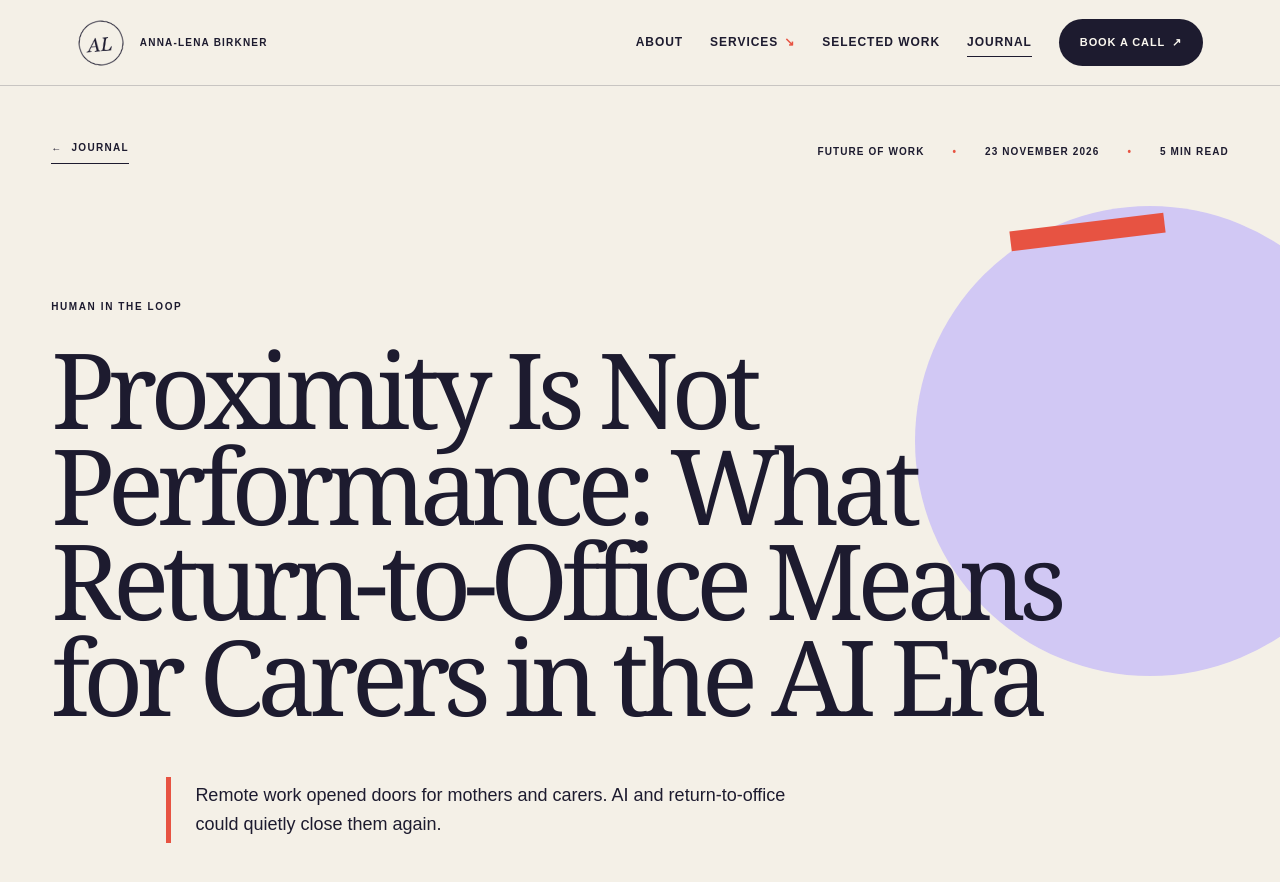
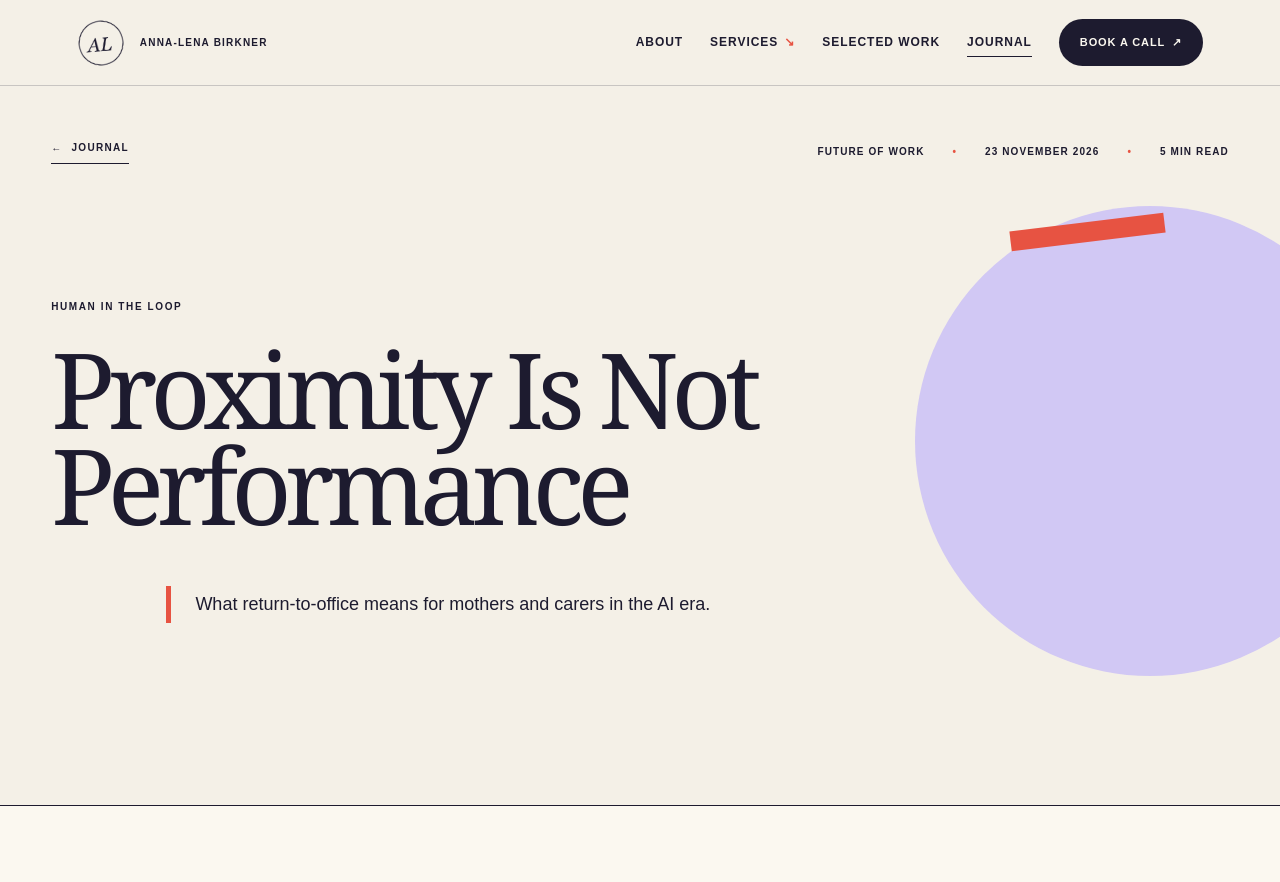
Before and after one commit to Alephantom/Homepage2026, a Jekyll site: the page built from _posts/2026-11-23-proximity-is-not-performance.md, in a window 1280 px wide and 900 px high. Shown: the top 882 px of the window. Built offline with Jekyll 4.4.1, drawn with Linux system fonts in a browser that asks for light colours.

Commit message:
Journal: short title + subline, like other posts

```diff
--- a/_posts/2026-11-23-proximity-is-not-performance.md
+++ b/_posts/2026-11-23-proximity-is-not-performance.md
@@ -1,11 +1,11 @@
 ---
-title: "Proximity Is Not Performance: What Return-to-Office Means for Carers in the AI Era"
+title: "Proximity Is Not Performance"
 date: 2026-11-23 09:00:00 +0100
 author: Anna-Lena
 category: Future of Work
 read_time: 5
 slug: proximity-is-not-performance
-excerpt_text: "Remote work opened doors for mothers and carers. AI and return-to-office could quietly close them again."
+excerpt_text: "What return-to-office means for mothers and carers in the AI era."
 description: "Remote work kept many mothers and carers in good jobs. AI makes visibility the new currency, and RTO ties it to the office. What HR can do about it."
 seo_title: "Proximity Is Not Performance: Return-to-Office, AI and Carers"
 keywords:
```
